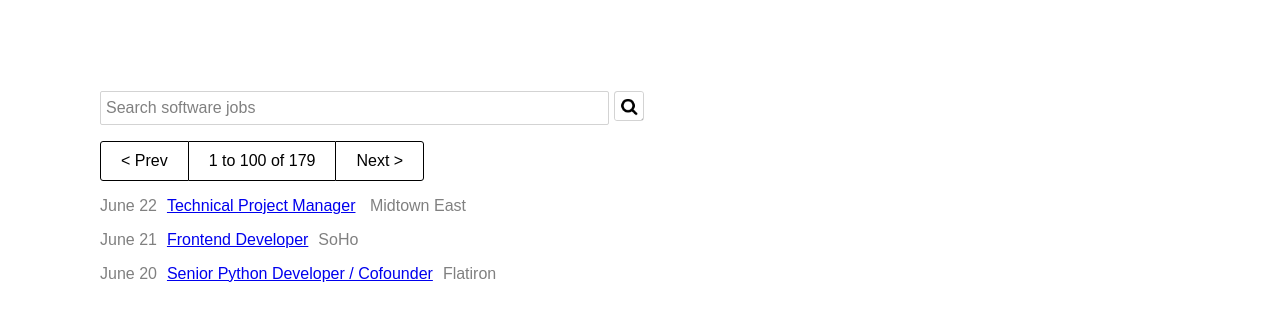
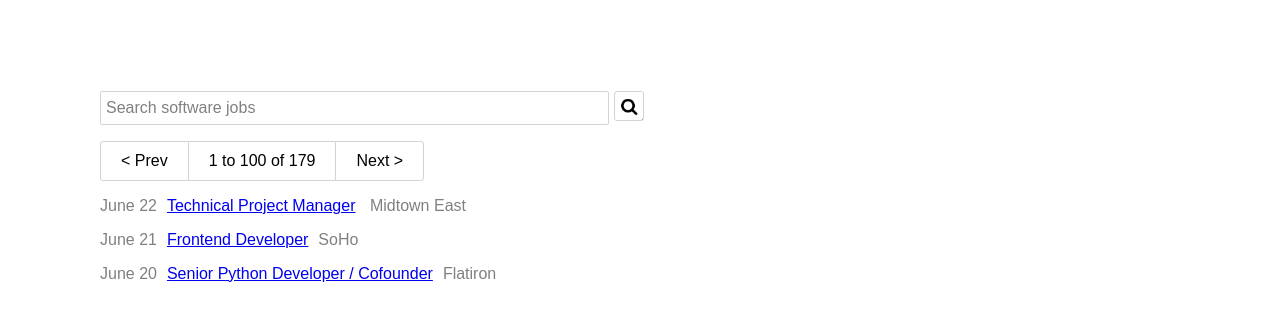
Before and after one commit to andymbryant/gregslist, a plain HTML site: page index.html in a window 1280 px wide. Shown: the part 56-376 px from the top of the page. Drawn offline with Linux system fonts and the light colour scheme; files whose address does not match are found by name.

Commit message:
Even more!

```diff
--- a/styles/main.css
+++ b/styles/main.css
@@ -87,7 +87,7 @@ main p a {
 
 main ul li {
   display: inline-block;
-  border: 1px solid black;
+  border: 1px solid lightgrey;
   text-align: center;
   padding: 10px 20px;
 }
```
